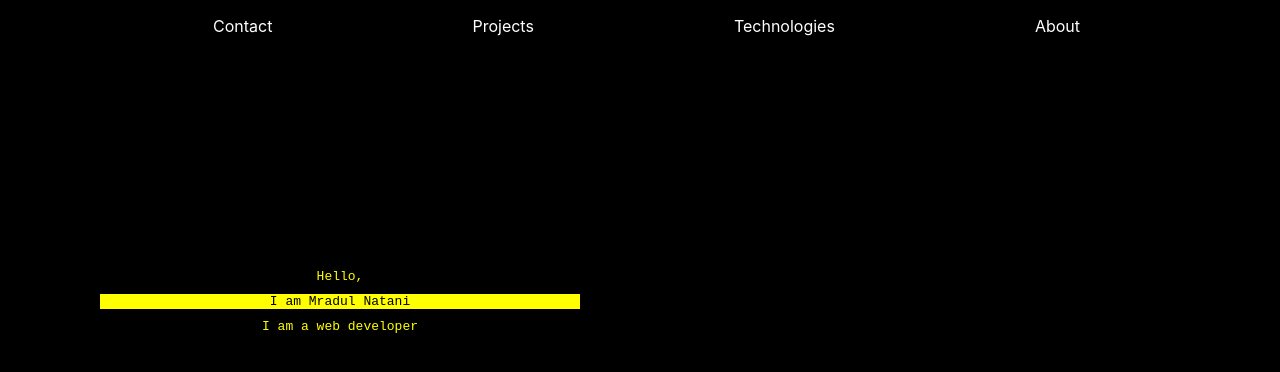
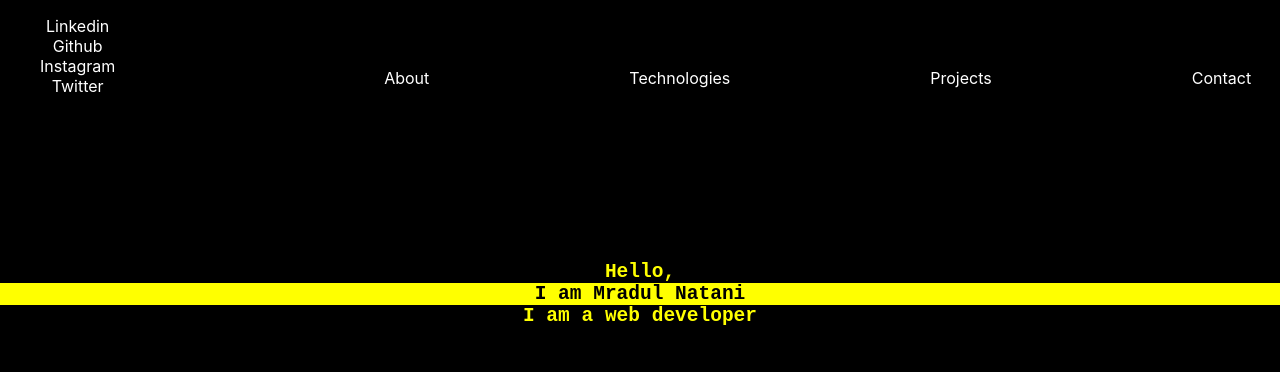
Before and after one commit to mradulnatani/portfolio, a React (Create React App) app in the folder my-portfolio/: page / in a window 1280 px wide. Shown: the top 372 px of the page. Built offline with nearby package versions, Linux system fonts and the light colour scheme.

Commit message:
added social component and changed the margin of social component

```diff
--- a/my-portfolio/src/MyComponents/main.css
+++ b/my-portfolio/src/MyComponents/main.css
@@ -1,11 +1,10 @@
 .intro-content {
     color:yellow;
-    padding-top: 200px;
+    padding-top: 100px;
 }
-.intro-content p{
-    margin:10px 700px 0px 100px;
-    font: optional;
-    font-size: medium;
+.intro-content h2{
+    margin: 0px;
+
 }
 .intro-content .first{
     margin-top: 350px;
--- a/my-portfolio/src/MyComponents/main.js
+++ b/my-portfolio/src/MyComponents/main.js
@@ -3,15 +3,12 @@ import './main.css';
 
 export default function Main() {
   const [field, setField] = useState(true);
-
-  // Get the button element
   //const button = document.getElementById('autoClickButton');
 
   // Function to simulate a click
   //function autoClick() {
     //button.click();
   //}
-  // Set a timeout to toggle the 'field' state every 2 seconds
   setTimeout(() => setField(!field), 2000);
 
   return (
@@ -19,9 +16,9 @@ export default function Main() {
       <br />
       <br />
       <pre>
-        <p>Hello,</p>
-        <p style={{backgroundColor:'yellow', color:'black'}}>I am Mradul Natani</p>
-        {field ? <p>I am a web developer</p> : <p>also a d-app developer</p>}
+        <h2>Hello,</h2>
+        <h2 style={{backgroundColor:'yellow', color:'black'}}>I am Mradul Natani</h2>
+        {field ? <h2>I am a web developer</h2> : <h2>also a d-app developer</h2>}
       </pre>
       <button id='autoClickButton' style={{ visibility: 'hidden' }}>
         Click Me!
--- a/my-portfolio/src/MyComponents/navbar.css
+++ b/my-portfolio/src/MyComponents/navbar.css
@@ -1,6 +1,14 @@
 .navigation li{
     list-style: none;
-    float: right;
-    margin-right: 200px;
+    float: left;
+    margin-left: 200px;
     color: white;
+    position:sticky;
 }
+.navigation ul{
+    display:inline-block;
+}
+.socialmdi ul{
+    padding-left: 0%;
+    padding-top: 0px;
+}
--- a/my-portfolio/src/MyComponents/navbar.js
+++ b/my-portfolio/src/MyComponents/navbar.js
@@ -1,8 +1,12 @@
 import React from 'react'
 import './navbar.css'
+import Social from './social'
 export default function navbar() {
   return (
     <div>
+      <ul className='socialmdi'>
+      <li><Social/></li>
+      </ul>
       <navbar className="navigation">
         <ul>
             <li>About</li>
--- /dev/null
+++ b/my-portfolio/src/MyComponents/social.css
@@ -0,0 +1,6 @@
+.socialMedia{
+    color: white;
+    list-style: none;
+    display: inline;
+    float: left;
+}
--- /dev/null
+++ b/my-portfolio/src/MyComponents/social.js
@@ -0,0 +1,14 @@
+import React from 'react'
+import './social.css'
+export default function social() {
+  return (
+    <div>
+      <ul className='socialMedia'>
+        <li>Linkedin</li>
+        <li>Github</li>
+        <li>Instagram</li>
+        <li>Twitter</li>
+      </ul>
+    </div>
+  )
+}
```
